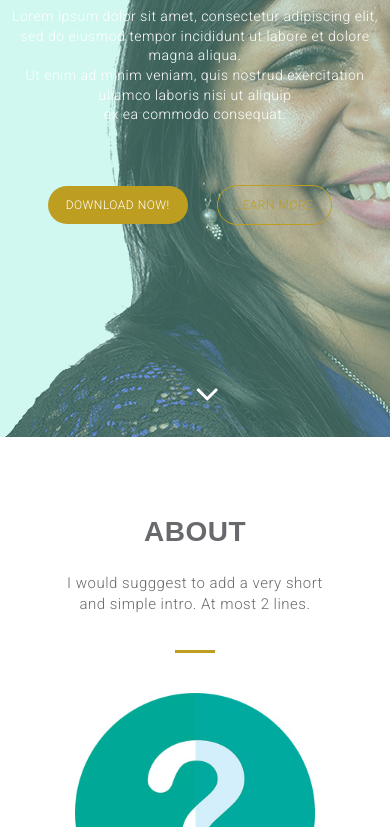
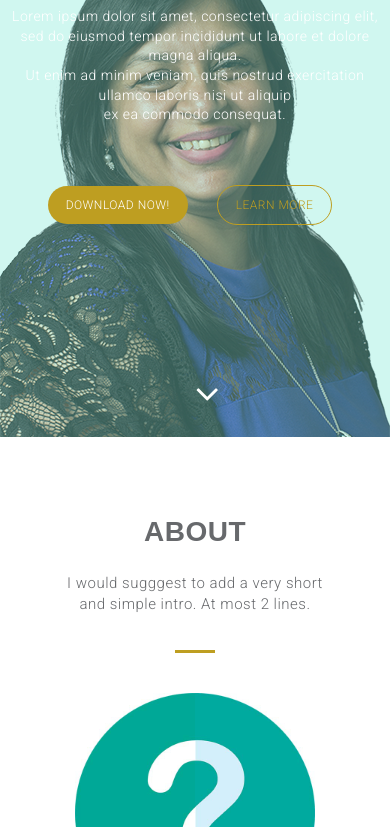
Before and after one commit to karthikstudio/fawzia2017, a plain HTML site: page index.html in a window 390 px wide. Shown: the part 213-1040 px from the top of the page. Drawn offline with Linux system fonts and the light colour scheme.

Commit message:
adjusted title image to be responsive

```diff
--- a/css/style.css
+++ b/css/style.css
@@ -87,7 +87,7 @@ HEADER
 ************************************
 ***********************************/
 .header{
-    background: url('../img/Fawzia-main.png') no-repeat fixed;
+    /*background: url('../img/Fawzia-main.png') no-repeat fixed;*/
     /*background-size: cover;*/
     min-height: 650px;
     position: relative;
@@ -702,6 +702,19 @@ cta
 Responsive media queries
 ************************************
 ***********************************/
+
+@media (min-width: 701px){
+	.header{
+		background: url('../img/Fawzia-main.png') no-repeat fixed;
+	}
+}
+
+@media (max-width: 700px){
+	.header{
+		background: url('../img/Fawzia-main-2.png') no-repeat fixed;
+	}
+}
+
 @media (min-width: 768px) and (max-width: 980px) {
     .service-item, .blog-sec, .wrap-item, .loction-info{
     margin-bottom: 15px;
```
Also changed, not shown: img/Fawzia-main-2.png (added).
